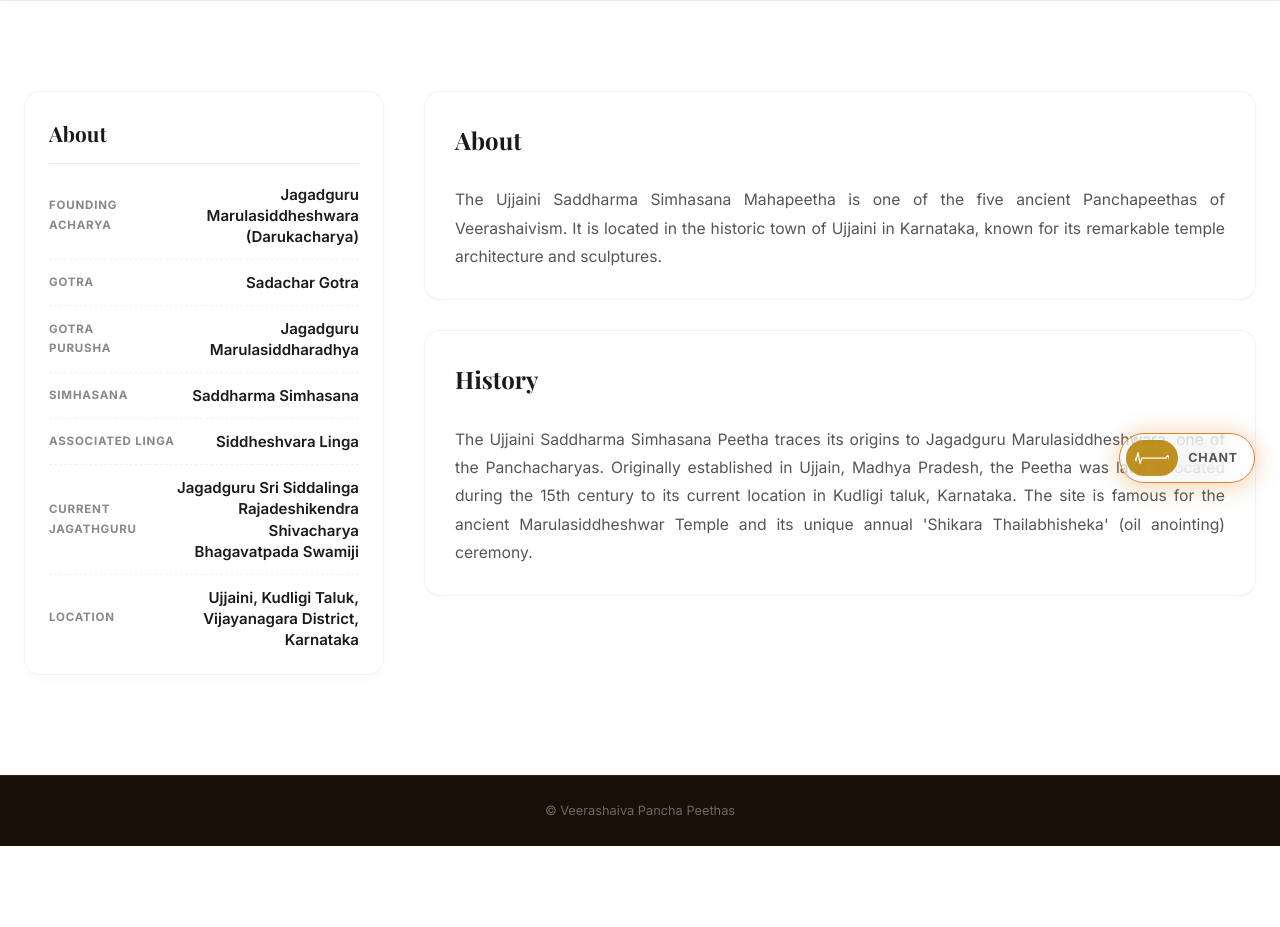
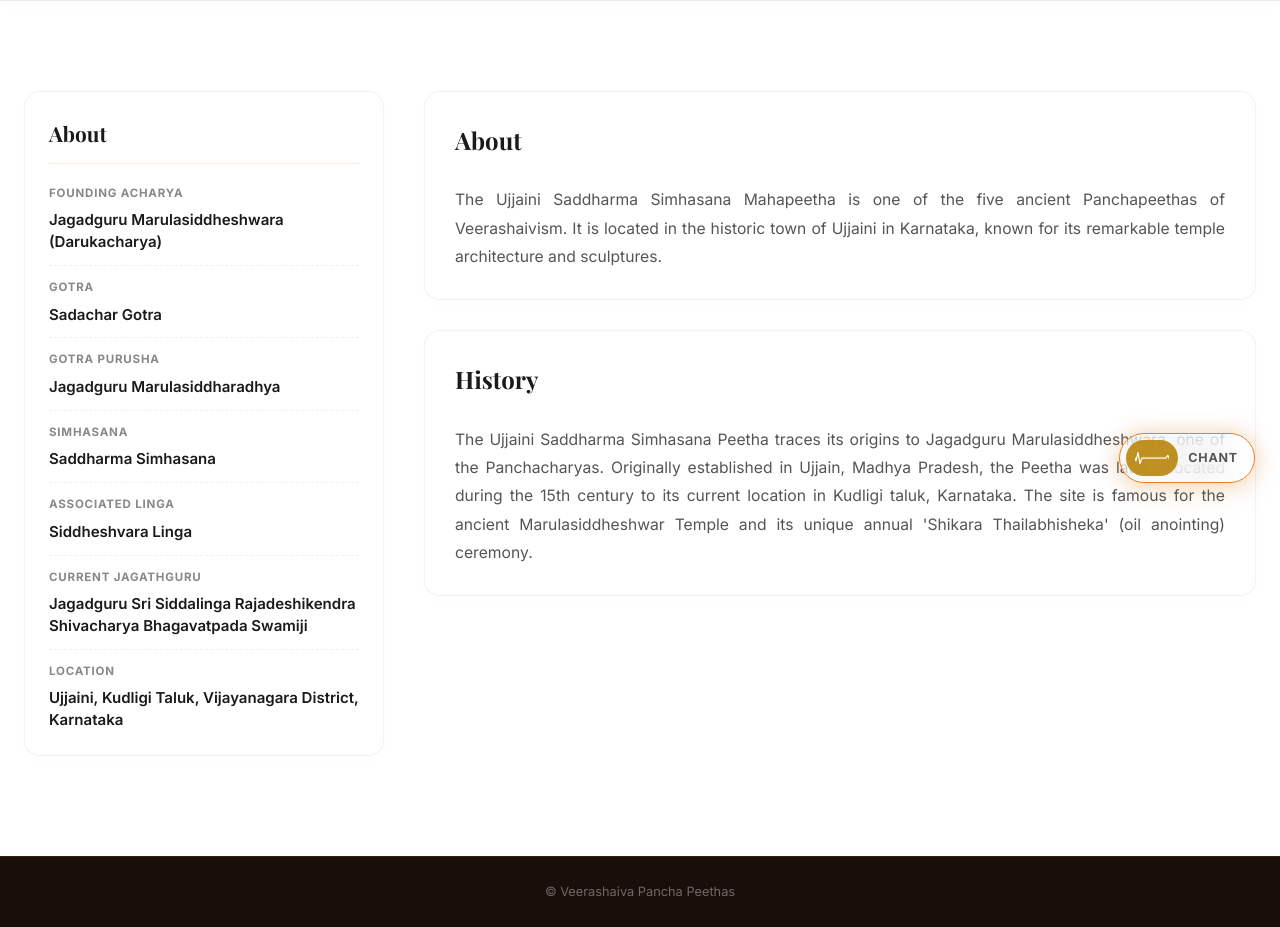
Before and after one commit to Gurucharan-G/panchapeeta, a Django app: page /peetha/ujjaini/ in a window 1280 px wide. Shown: the part 292-1219 px from the top of the page. Before the commit the page ends 1138 px from the top, so only its background shows below. Run offline with Django 5.2, Linux system fonts and the light colour scheme; data comes from the database, SQL or seed files in the repository; some libraries are stand-ins or nearby versions; some web fonts are replaced.

Commit message:
Update registry fields layout to vertical stacked: label on line 1 and value on line 2

```diff
--- a/peethas/static/css/styles.css
+++ b/peethas/static/css/styles.css
@@ -4029,11 +4029,12 @@ body.theme-dusk-saffron .auth-modal-close-btn:hover {
 }
 .registry-item {
     display: flex;
-    align-items: center;
-    justify-content: space-between;
+    flex-direction: column;
+    align-items: flex-start;
+    justify-content: flex-start;
     padding: 12px 0;
     border-bottom: 1px dashed rgba(0, 0, 0, 0.06);
-    gap: 16px;
+    gap: 6px;
 }
 .registry-item:last-child {
     border-bottom: none;
@@ -4066,9 +4067,9 @@ body.theme-dusk-saffron .auth-modal-close-btn:hover {
     font-size: 0.94rem;
     font-weight: 600;
     color: var(--text);
-    text-align: right;
-    max-width: 60%;
-    line-height: 1.4;
+    text-align: left;
+    max-width: 100%;
+    line-height: 1.45;
     word-wrap: break-word;
 }
 .registry-value a {
--- a/peethas/templates/peethas/index.html
+++ b/peethas/templates/peethas/index.html
@@ -10,7 +10,7 @@
     <link rel="preconnect" href="https://fonts.googleapis.com">
     <link rel="preconnect" href="https://fonts.gstatic.com" crossorigin>
     <link href="https://fonts.googleapis.com/css2?family=Playfair+Display:ital,wght@0,400..900;1,400..900&family=Inter:wght@300;400;500;600;700&display=swap" rel="stylesheet">
-    <link rel="stylesheet" href="{% static 'css/styles.css' %}?v=2.5">
+    <link rel="stylesheet" href="{% static 'css/styles.css' %}?v=2.6">
     <style>
         /* User dropdown base styling */
         .nav-profile-dropdown {
```
